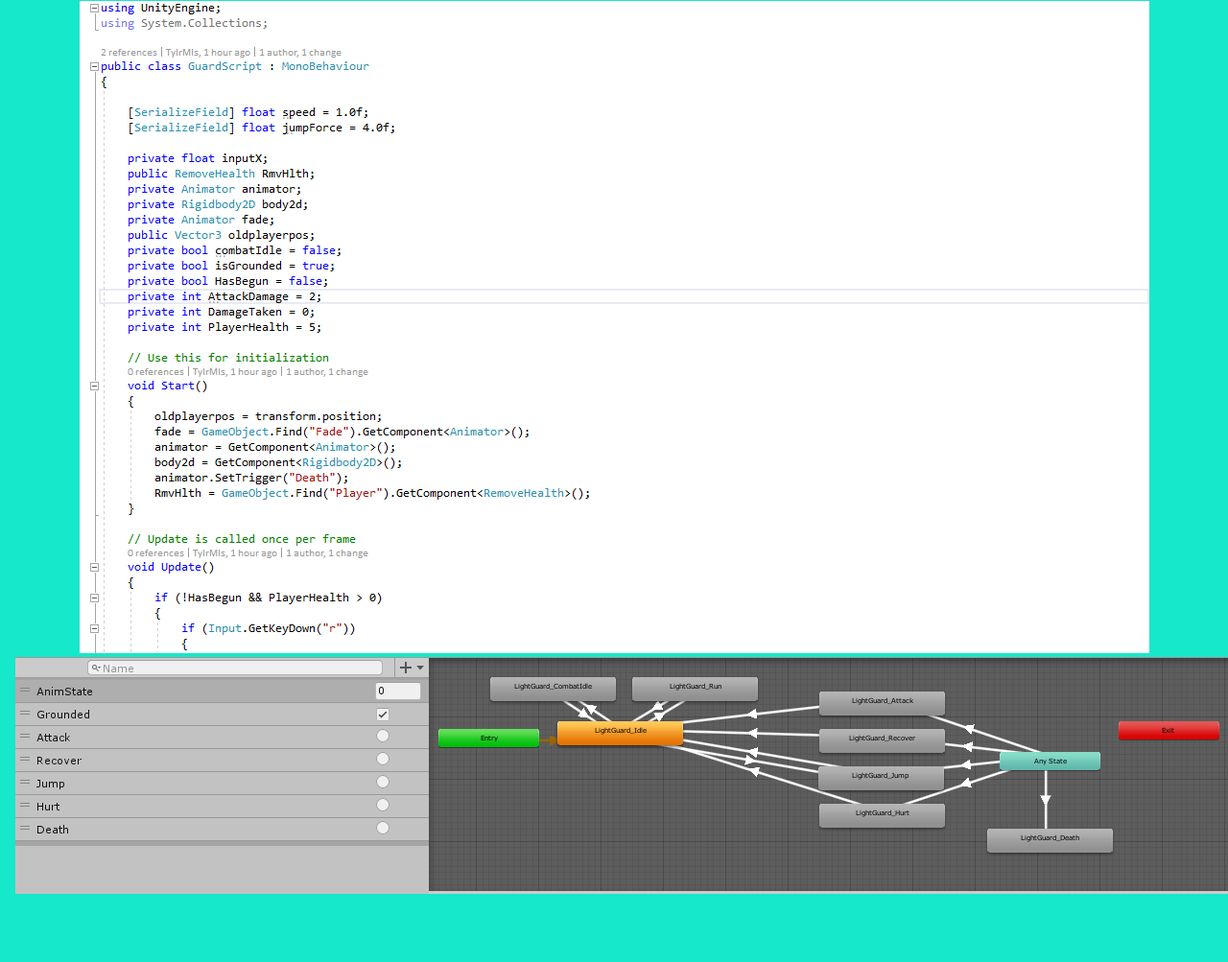
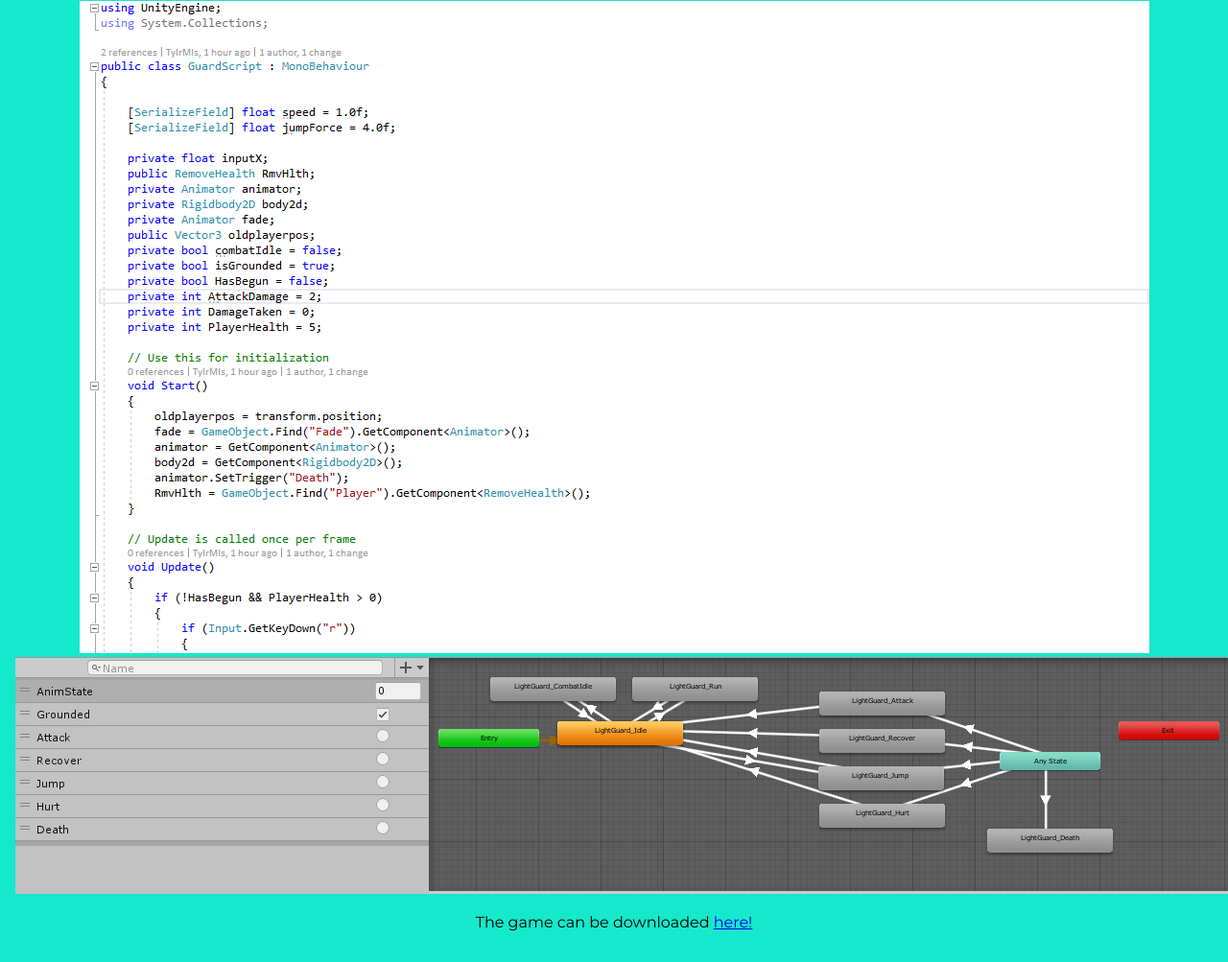
Before and after one commit to TylrMls/CompCamps2019, a plain HTML site: page projects.html in a window 1280 px wide. Shown: the part 685-1688 px from the top of the page at 96% size. Before the commit the page ends 1637 px from the top, so only its background shows below. Drawn offline with Linux system fonts and the light colour scheme.

Commit message:
Added game release link

```diff
--- a/projects.html
+++ b/projects.html
@@ -24,6 +24,7 @@
       <img src="img/game.png" alt="My game being played!"/>
       <img src="img/code.png" alt="Some of the code for my game!"/>
       <img src="img/animations.png" alt="The animation interface!">
+      <p>The game can be downloaded <a href="https://github.com/TylrMls/Unity2DPlatformerBase/releases">here!</a></p>
     </div>
     <script type="text/javascript" src="js/sticky.js"></script>
   </body>
```
